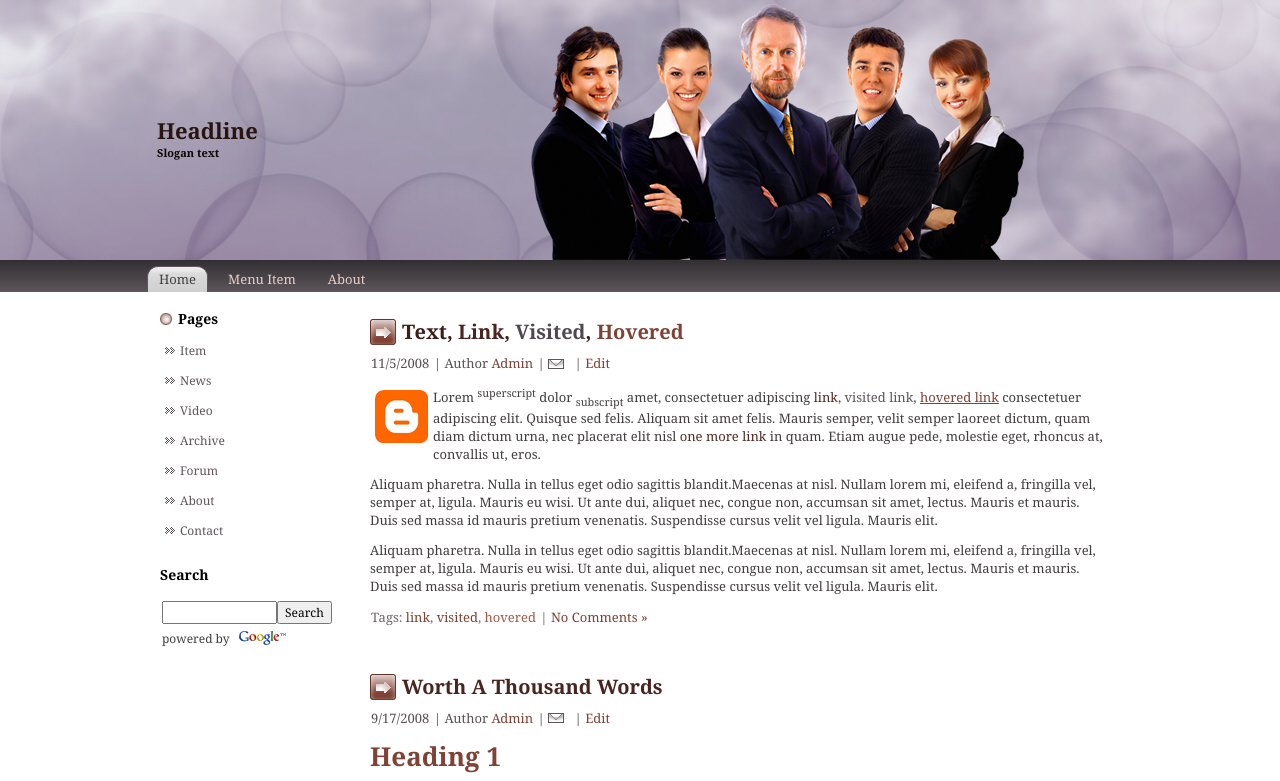
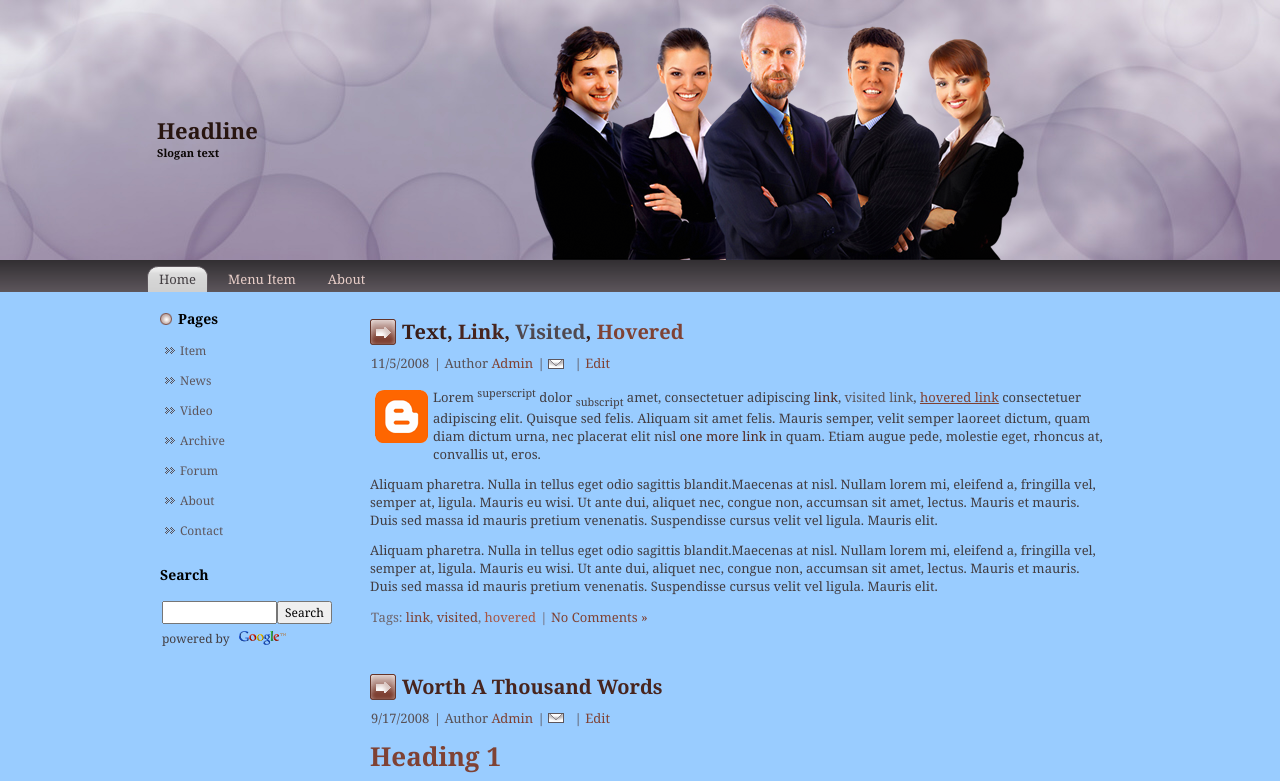
Before and after one commit to huangleon/test-ci, a plain HTML site: page static-html-directory/PurpleProfessional/page.html in a window 1280 px wide. Shown: the top 781 px of the page. Drawn offline with Linux system fonts and the light colour scheme.

Commit message:
Change background color.

```diff
--- a/static-html-directory/PurpleProfessional/style.css
+++ b/static-html-directory/PurpleProfessional/style.css
@@ -218,7 +218,7 @@ body
    margin:0;
    min-width: 1000px;
    color: #423D41;
-   background-color: #FFFFFF;
+   background-color: #99ccFF;
 }
 
 .cleared
```
